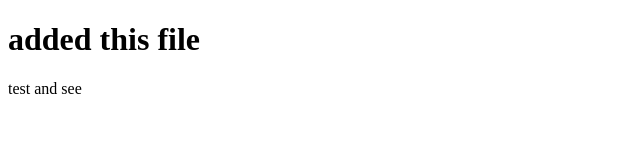
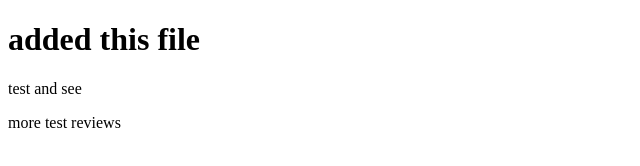
Before and after one commit to rapsknight999/configs-check, a plain HTML site: page max.html in a window 1280 px wide. Shown: the whole page, without its empty margins (0-640 px from the left). Drawn offline with Linux system fonts and the light colour scheme.

Commit message:
added test text

```diff
--- a/max.html
+++ b/max.html
@@ -9,5 +9,6 @@
 <body>
     <h1>added this file</h1>
   <p>test and see</p>
+  <p>more test reviews</p>
 </body>
 </html>
```
